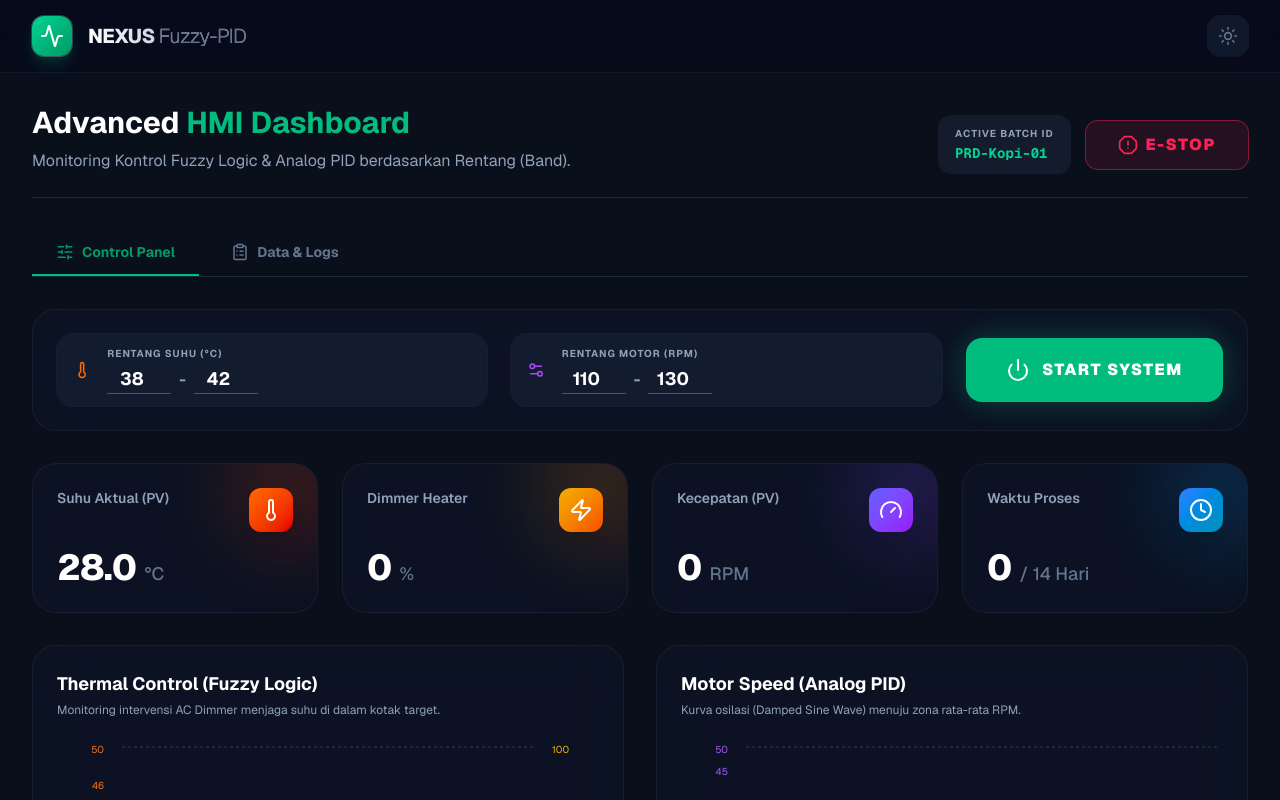
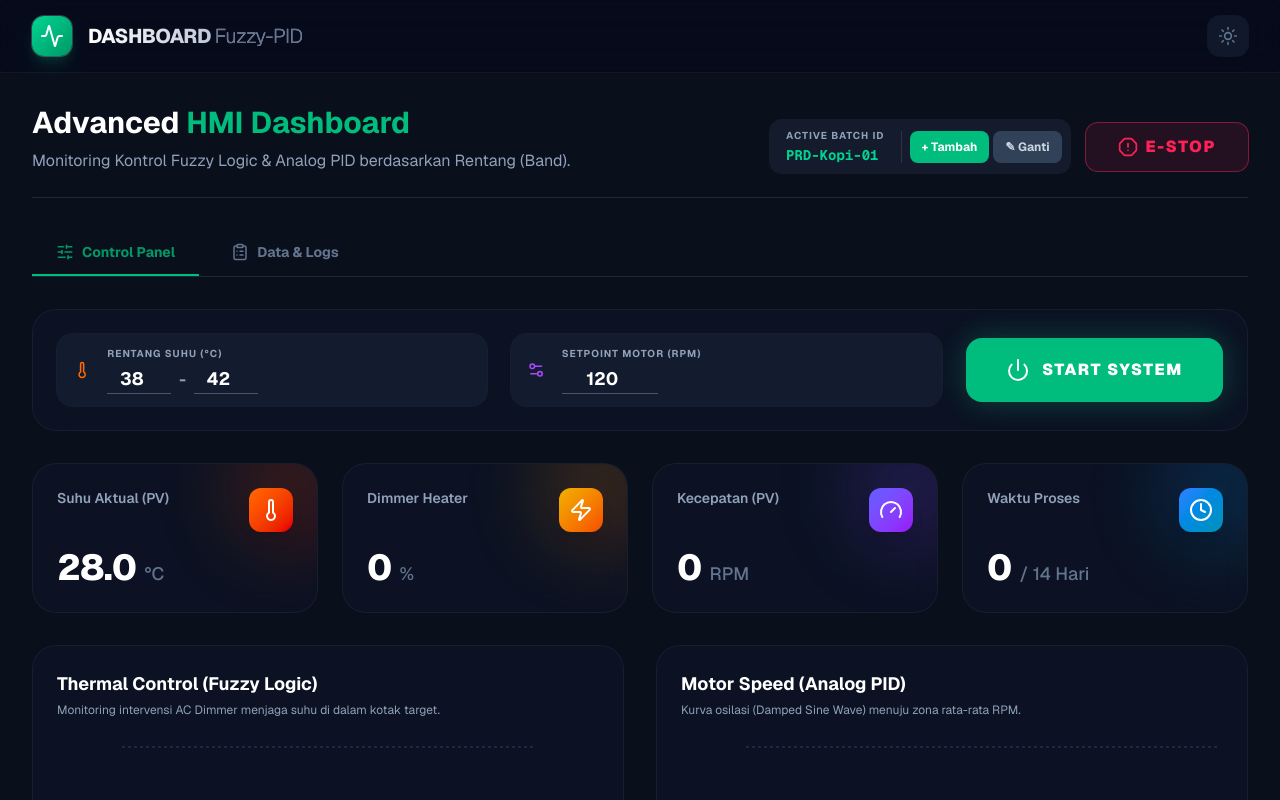
Before and after one commit to RadenRizky26/dashboard_POC, a Next.js app: page / in a window 1280 px wide. Shown: the top 800 px of the page. Built offline with nearby package versions, Linux system fonts and the light colour scheme.

Commit message:
Update SetPoint PID & Data Log

```diff
--- a/app/page.tsx
+++ b/app/page.tsx
@@ -19,11 +19,10 @@ export default function FuzzyPIDDashboard() {
   const [isEStop, setIsEStop] = useState(false);
   const [isOnline, setIsOnline] = useState(true);
 
-  // Setpoints Menggunakan Rentang (Min & Max)
+  // Setpoints Menggunakan Rentang (Min & Max) untuk Suhu, dan Setpoint untuk RPM
   const [targetTempMin, setTargetTempMin] = useState<number>(38);
   const [targetTempMax, setTargetTempMax] = useState<number>(42);
-  const [targetRpmMin, setTargetRpmMin] = useState<number>(110);
-  const [targetRpmMax, setTargetRpmMax] = useState<number>(130);
+  const [targetRpm, setTargetRpm] = useState<number>(120);
   const TARGET_DAYS = 14;
 
   const [batchId, setBatchId] = useState<string>("PRD-Kopi-01");
@@ -40,10 +39,6 @@ export default function FuzzyPIDDashboard() {
 
   useEffect(() => {
     setIsClient(true);
-    const initial = Array.from({ length: 20 }, (_, i) => ({
-      time: `10:${i < 10 ? "0" + i : i}`, temperature: 28 + Math.random() * 0.5, dimmer: 0, rpm: 0, days: 0,
-    }));
-    setTrendData(initial);
   }, []);
 
   const toggleEStop = () => {
@@ -60,7 +55,7 @@ export default function FuzzyPIDDashboard() {
     if (processState === "IDLE" || processState === "COMPLETED") {
       setProcessState("RUNNING");
       setMetrics(prev => ({ ...prev, days: 0 }));
-      setAlarms(prev => [{ id: Date.now().toString(), time: new Date().toLocaleTimeString('id-ID'), type: "INFO", message: `Sistem Aktif. Menjaga Suhu (${targetTempMin}-${targetTempMax}°C) & Motor (${targetRpmMin}-${targetRpmMax} RPM).` } as AlarmLog, ...prev].slice(0, 50));
+      setAlarms(prev => [{ id: Date.now().toString(), time: new Date().toLocaleTimeString('id-ID'), type: "INFO", message: `Sistem Aktif. Menjaga Suhu (${targetTempMin}-${targetTempMax}°C) & Motor (${targetRpm} RPM).` } as AlarmLog, ...prev].slice(0, 50));
     } else {
       setProcessState("IDLE");
       setAlarms(prev => [{ id: Date.now().toString(), time: new Date().toLocaleTimeString('id-ID'), type: "WARNING", message: "Proses dihentikan manual oleh user." } as AlarmLog, ...prev].slice(0, 50));
@@ -81,8 +76,8 @@ export default function FuzzyPIDDashboard() {
   const exportToCSV = () => {
     const dataToExport = viewingBatchId === "current" ? trendData : pastBatches.find(b => b.id === viewingBatchId)?.data || [];
     if (dataToExport.length === 0) return alert("Tidak ada data untuk di-export.");
-    const headers = "Waktu,Suhu(C),Dimmer(%),RPM Aktual,Hari\n";
-    const csvData = dataToExport.map(row => `${row.time},${row.temperature.toFixed(2)},${row.dimmer.toFixed(0)},${row.rpm.toFixed(0)},${row.days.toFixed(1)}`).join("\n");
+    const headers = "Waktu;Suhu(C);Dimmer(%);RPM Aktual;Hari\n";
+    const csvData = dataToExport.map(row => `${row.time};${row.temperature.toFixed(2).replace('.', ',')};${row.dimmer.toFixed(0)};${row.rpm.toFixed(0)};${row.days.toFixed(1).replace('.', ',')}`).join("\n");
     const blob = new Blob([headers + csvData], { type: "text/csv" });
     const url = window.URL.createObjectURL(blob);
     const a = document.createElement("a");
@@ -91,7 +86,7 @@ export default function FuzzyPIDDashboard() {
     a.click();
   };
 
-  // ==========================================
+  // ==========================================@
   // SIMULASI FUZZY HEATER & PID RPM (RENTANG)
   // ==========================================
   useEffect(() => {
@@ -103,8 +98,6 @@ export default function FuzzyPIDDashboard() {
         // Proteksi nilai terbalik
         const safeTempMin = Math.min(targetTempMin, targetTempMax);
         const safeTempMax = Math.max(targetTempMin, targetTempMax);
-        const safeRpmMin = Math.min(targetRpmMin, targetRpmMax);
-        const safeRpmMax = Math.max(targetRpmMin, targetRpmMax);
 
         if (isEStop) {
           dimmer = 0;
@@ -138,7 +131,7 @@ export default function FuzzyPIDDashboard() {
           temp += (heatAdded - heatLost);
 
           // 2. ANALOG PID RPM CONTROL
-          let activeTargetRpm = (safeRpmMin + safeRpmMax) / 2;
+          let activeTargetRpm = targetRpm;
           let rpmError = activeTargetRpm - rpm;
           let Kp = 0.35;
           let Kd = 0.70;
@@ -148,13 +141,11 @@ export default function FuzzyPIDDashboard() {
           if (rpm < 0) { rpm = 0; rpmVelocity.current = 0; }
 
           // 3. TIMER FERMENTASI
-          if (temp >= safeTempMin && temp <= safeTempMax) {
           days += 0.5;
           if (days >= TARGET_DAYS) {
             days = TARGET_DAYS;
             setProcessState("COMPLETED");
             setAlarms(a => [{ id: Date.now().toString(), time: nowStr, type: "SUCCESS", message: "PROSES SELESAI: Target 14 Hari tercapai." } as AlarmLog, ...a].slice(0, 50));
-            }
           }
 
           // Logging Periodik
@@ -175,10 +166,15 @@ export default function FuzzyPIDDashboard() {
         const newMetrics = { temp: +(temp.toFixed(2)), dimmer: +(dimmer.toFixed(1)), rpm: +(rpm.toFixed(1)), days };
 
         // PERBAIKAN: Update TrendData dengan aman di sini!
+        const isRundown = newMetrics.rpm > 0 || newMetrics.dimmer > 0;
+        if (processState === "RUNNING" || isRundown) {
           setTrendData(prevTrend => {
-          const nextData = [...prevTrend, { time: nowStr.slice(0, 5), temperature: newMetrics.temp, dimmer: newMetrics.dimmer, rpm: newMetrics.rpm, days: newMetrics.days }];
-          return nextData.length > 25 ? nextData.slice(1) : nextData;
+            if (processState === "RUNNING" || prevTrend.length > 0) {
+              return [...prevTrend, { time: nowStr.slice(0, 5), temperature: newMetrics.temp, dimmer: newMetrics.dimmer, rpm: newMetrics.rpm, days: newMetrics.days }];
+            }
+            return prevTrend;
           });
+        }
 
         return newMetrics;
       });
@@ -186,7 +182,7 @@ export default function FuzzyPIDDashboard() {
     }, 1500);
 
     return () => clearInterval(interval);
-  }, [processState, isEStop, targetTempMin, targetTempMax, targetRpmMin, targetRpmMax]);
+  }, [processState, isEStop, targetTempMin, targetTempMax, targetRpm]);
 
   if (!isClient) return null;
 
@@ -208,7 +204,7 @@ export default function FuzzyPIDDashboard() {
             </div>
             <div>
               <h1 className="font-extrabold text-xl text-transparent bg-clip-text bg-gradient-to-r from-slate-800 to-slate-500 dark:from-white dark:to-slate-400 tracking-tight">
-                NEXUS <span className="font-light text-slate-400 dark:text-slate-500">Fuzzy-PID</span>
+                DASHBOARD <span className="font-light text-slate-400 dark:text-slate-500">Fuzzy-PID</span>
               </h1>
             </div>
           </div>
@@ -227,9 +223,22 @@ export default function FuzzyPIDDashboard() {
               <p className="text-slate-500 dark:text-slate-400 transition-colors">Monitoring Kontrol Fuzzy Logic & Analog PID berdasarkan Rentang (Band).</p>
             </div>
             <div className="flex items-center gap-4">
-              <div className="bg-slate-100 dark:bg-slate-800/50 px-4 py-2.5 rounded-xl ring-1 ring-slate-200 dark:ring-white/5 flex flex-col">
+              <div className="flex items-center gap-2 bg-slate-100 dark:bg-slate-800/50 p-2 rounded-xl ring-1 ring-slate-200 dark:ring-white/5">
+                <div className="px-2 flex flex-col">
                   <span className="text-[10px] text-slate-400 uppercase tracking-widest font-bold block mb-0.5">Active Batch ID</span>
                   <span className="font-mono font-bold text-emerald-600 dark:text-emerald-400 text-sm">{batchId}</span>
+                </div>
+                <div className="flex space-x-1 border-l border-slate-300 dark:border-white/10 pl-2">
+                    <button onClick={startNewBatch} disabled={processState === "RUNNING"} className="text-xs font-bold bg-emerald-500 text-white px-3 py-2 rounded-lg hover:bg-emerald-400 disabled:opacity-50 transition-colors whitespace-nowrap">
+                        + Tambah
+                    </button>
+                    <button onClick={() => {
+                        const newId = prompt("Masukkan ID Batch Baru:", batchId);
+                        if (newId && newId.trim() !== "") setBatchId(newId.trim());
+                    }} disabled={processState === "RUNNING"} className="text-xs font-bold bg-slate-200 dark:bg-slate-700 text-slate-700 dark:text-slate-300 px-3 py-2 rounded-lg hover:bg-slate-300 dark:hover:bg-slate-600 disabled:opacity-50 transition-colors whitespace-nowrap">
+                        ✎ Ganti
+                    </button>
+                </div>
               </div>
               <button onClick={toggleEStop} className={`p-3 px-8 rounded-xl font-black tracking-widest flex items-center gap-2 transition-all active:scale-95 ${isEStop ? "bg-rose-600 text-white shadow-[0_0_20px_rgba(225,29,72,0.4)] animate-pulse" : "bg-rose-50 dark:bg-rose-500/10 text-rose-600 dark:text-rose-500 ring-1 ring-rose-500/50 hover:bg-rose-600 hover:text-white"}`}>
                 <AlertOctagon size={20} /> {isEStop ? "RESET E-STOP" : "E-STOP"}
@@ -263,11 +272,9 @@ export default function FuzzyPIDDashboard() {
                 <div className="flex items-center gap-4 bg-slate-50 dark:bg-slate-800/50 p-3 pl-4 pr-5 rounded-2xl ring-1 ring-slate-200 dark:ring-white/5 flex-1">
                   <Settings2 size={20} className="text-purple-500" />
                   <div className="flex flex-col w-full">
-                    <span className="text-[10px] uppercase tracking-widest text-slate-400 font-bold">Rentang Motor (RPM)</span>
+                    <span className="text-[10px] uppercase tracking-widest text-slate-400 font-bold">Setpoint Motor (RPM)</span>
                     <div className="flex items-center gap-2 mt-1">
-                      <input type="number" value={targetRpmMin} onChange={(e) => setTargetRpmMin(Number(e.target.value))} disabled={processState === "RUNNING"} className="w-16 bg-transparent border-b border-slate-300 dark:border-slate-600 outline-none text-lg font-bold text-slate-800 dark:text-white text-center disabled:opacity-50" />
-                      <span className="text-slate-400 font-bold">-</span>
-                      <input type="number" value={targetRpmMax} onChange={(e) => setTargetRpmMax(Number(e.target.value))} disabled={processState === "RUNNING"} className="w-16 bg-transparent border-b border-slate-300 dark:border-slate-600 outline-none text-lg font-bold text-slate-800 dark:text-white text-center disabled:opacity-50" />
+                      <input type="number" value={targetRpm} onChange={(e) => setTargetRpm(Number(e.target.value))} disabled={processState === "RUNNING"} className="w-24 bg-transparent border-b border-slate-300 dark:border-slate-600 outline-none text-lg font-bold text-slate-800 dark:text-white text-center disabled:opacity-50" />
                     </div>
                   </div>
                 </div>
@@ -288,7 +295,7 @@ export default function FuzzyPIDDashboard() {
               <div className="grid grid-cols-1 md:grid-cols-4 gap-6">
                 <GradientCard title="Suhu Aktual (PV)" value={metrics.temp.toFixed(1)} unit="°C" icon={<Thermometer size={24} />} color="from-orange-400 to-orange-600 dark:from-orange-500 dark:to-red-600" alert={metrics.temp > targetTempMax + 5} />
                 <GradientCard title="Dimmer Heater" value={metrics.dimmer.toFixed(0)} unit="%" icon={<Zap size={24} />} color="from-yellow-400 to-amber-600 dark:from-yellow-500 dark:to-orange-600" />
-                <GradientCard title="Kecepatan (PV)" value={metrics.rpm.toFixed(0)} unit="RPM" icon={<Gauge size={24} />} color="from-purple-500 to-purple-700 dark:from-indigo-500 dark:to-purple-600" alert={metrics.rpm > targetRpmMax + 20} />
+                <GradientCard title="Kecepatan (PV)" value={metrics.rpm.toFixed(0)} unit="RPM" icon={<Gauge size={24} />} color="from-purple-500 to-purple-700 dark:from-indigo-500 dark:to-purple-600" alert={metrics.rpm > targetRpm + 20} />
                 <GradientCard title="Waktu Proses" value={Math.floor(metrics.days)} unit={`/ ${TARGET_DAYS} Hari`} icon={<Clock size={24} />} color="from-blue-400 to-blue-600 dark:from-blue-500 dark:to-cyan-600" />
               </div>
 
@@ -313,8 +320,8 @@ export default function FuzzyPIDDashboard() {
                         <Tooltip contentStyle={{ backgroundColor: chartColors.tooltipBg, backdropFilter: "blur(10px)", border: `1px solid ${chartColors.tooltipBorder}`, borderRadius: "12px", color: chartColors.tooltipText, fontSize: "12px" }} />
 
                         <ReferenceArea yAxisId="left" y1={targetTempMin} y2={targetTempMax} fill="#f97316" fillOpacity={0.15} />
-                        <ReferenceLine yAxisId="left" y={targetTempMax} stroke="#f97316" strokeDasharray="3 3" opacity={0.5} />
-                        <ReferenceLine yAxisId="left" y={targetTempMin} stroke="#f97316" strokeDasharray="3 3" opacity={0.5} />
+                        <ReferenceLine yAxisId="left" y={targetTempMax} stroke="#ea580c" strokeWidth={2} strokeDasharray="4 4" opacity={1} label={{ position: "insideTopLeft", value: "MAX", fill: "#ea580c", fontSize: 10, fontWeight: "bold" }} />
+                        <ReferenceLine yAxisId="left" y={targetTempMin} stroke="#ea580c" strokeWidth={2} strokeDasharray="4 4" opacity={1} label={{ position: "insideBottomLeft", value: "MIN", fill: "#ea580c", fontSize: 10, fontWeight: "bold" }} />
 
                         <Area yAxisId="left" type="monotone" dataKey="temperature" name="Suhu (PV)" stroke="#f97316" strokeWidth={3} fill="url(#colorTemp)" isAnimationActive={false} />
                         <Area yAxisId="right" type="stepAfter" dataKey="dimmer" name="Dimmer (%)" stroke="#eab308" strokeWidth={2} fill="url(#colorDimmer)" isAnimationActive={false} />
@@ -338,9 +345,7 @@ export default function FuzzyPIDDashboard() {
                         <YAxis stroke="#a855f7" fontSize={10} tickLine={false} axisLine={false} dx={-10} domain={[0, 'dataMax + 50']} />
                         <Tooltip contentStyle={{ backgroundColor: chartColors.tooltipBg, backdropFilter: "blur(10px)", border: `1px solid ${chartColors.tooltipBorder}`, borderRadius: "12px", color: chartColors.tooltipText, fontSize: "12px" }} />
 
-                        <ReferenceArea y1={targetRpmMin} y2={targetRpmMax} fill="#a855f7" fillOpacity={0.15} />
-                        <ReferenceLine y={targetRpmMax} stroke="#a855f7" strokeDasharray="3 3" opacity={0.5} />
-                        <ReferenceLine y={targetRpmMin} stroke="#a855f7" strokeDasharray="3 3" opacity={0.5} />
+                        <ReferenceLine y={targetRpm} stroke="#9333ea" strokeWidth={2} strokeDasharray="4 4" opacity={1} label={{ position: "insideTopLeft", value: "SETPOINT", fill: "#9333ea", fontSize: 10, fontWeight: "bold" }} />
 
                         <Line type="monotone" dataKey="rpm" name="RPM (PV)" stroke="#a855f7" strokeWidth={3} dot={false} activeDot={{ r: 6 }} isAnimationActive={false} />
                       </ComposedChart>
```
Lines whose indentation alone changed are shown as unchanged.
